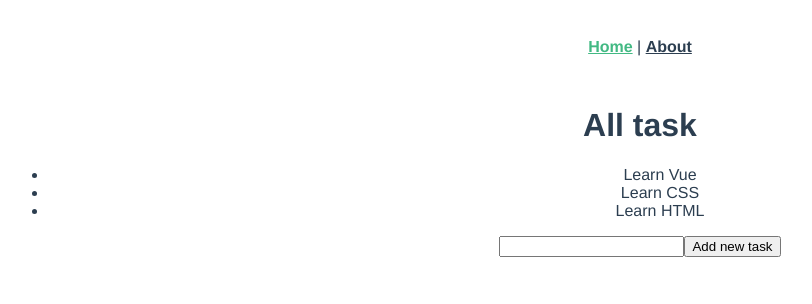
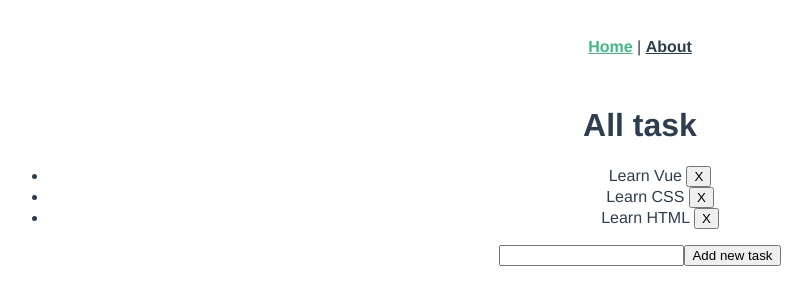
Before and after one commit to ionescu-cristina/Personal-Task-Management-, a Vue app: page / in a window 1280 px wide. Shown: the top 304 px of the page, without its empty margins (0-812 px from the left). Built offline with nearby package versions, Linux system fonts and the light colour scheme.

Commit message:
add remove task functionality

```diff
--- a/src/views/Home.vue
+++ b/src/views/Home.vue
@@ -5,6 +5,7 @@
       <ul>
         <li v-for="task in tasks" :key="task.id">
           {{ task.title }}
+          <button @click="removeTask(task)">X</button>
         </li>
       </ul>
     </div>
@@ -34,8 +35,11 @@ export default {
   methods: {
     addTask() {
       this.tasks.push({id: id++, title: this.newTask, done: false});
-      this.newTask = ''
+      this.newTask = '';
     },
+    removeTask(task) {
+        this.tasks = this.tasks.filter((t) => t !== task);
+    }
   },
 };
 </script>
```
